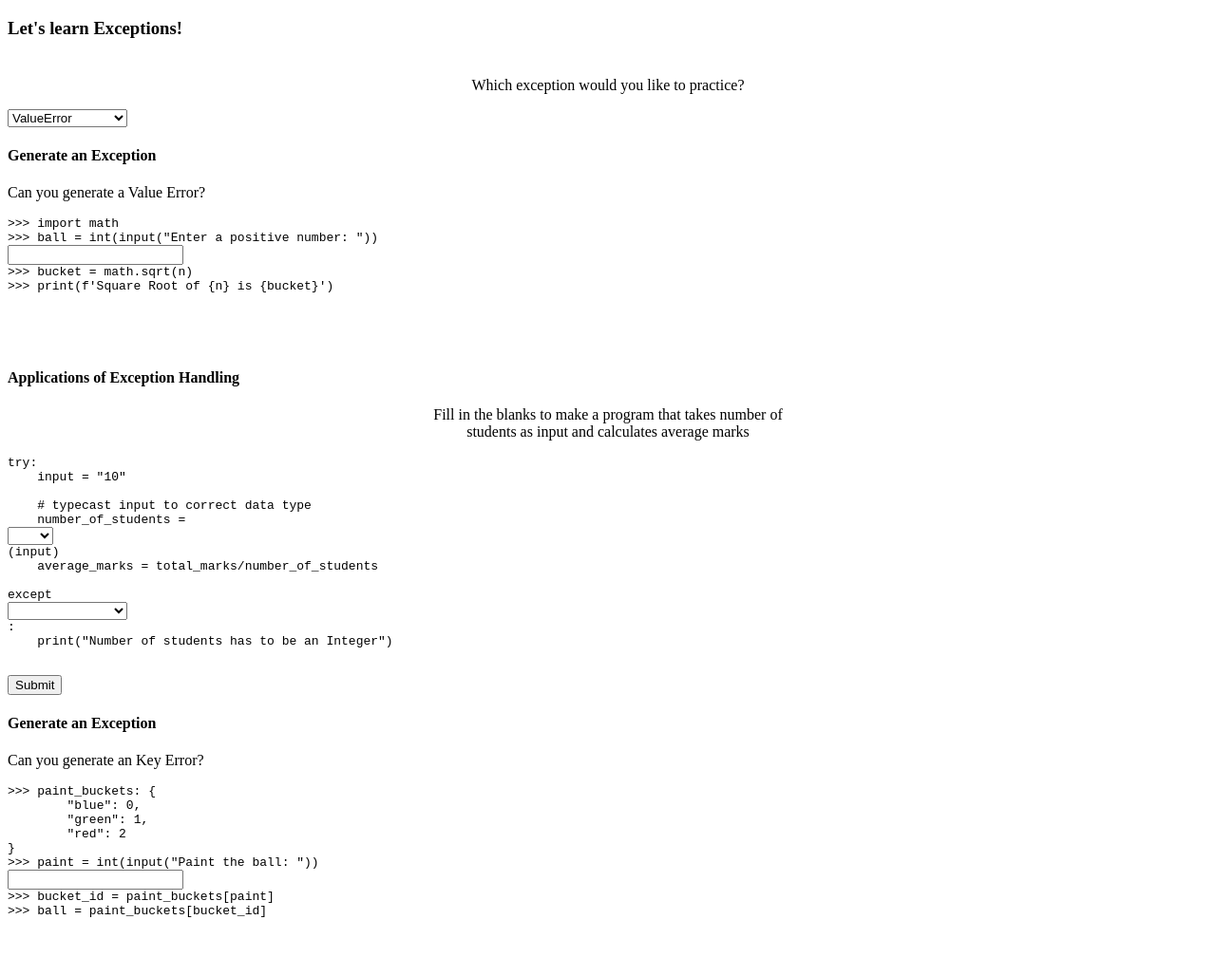
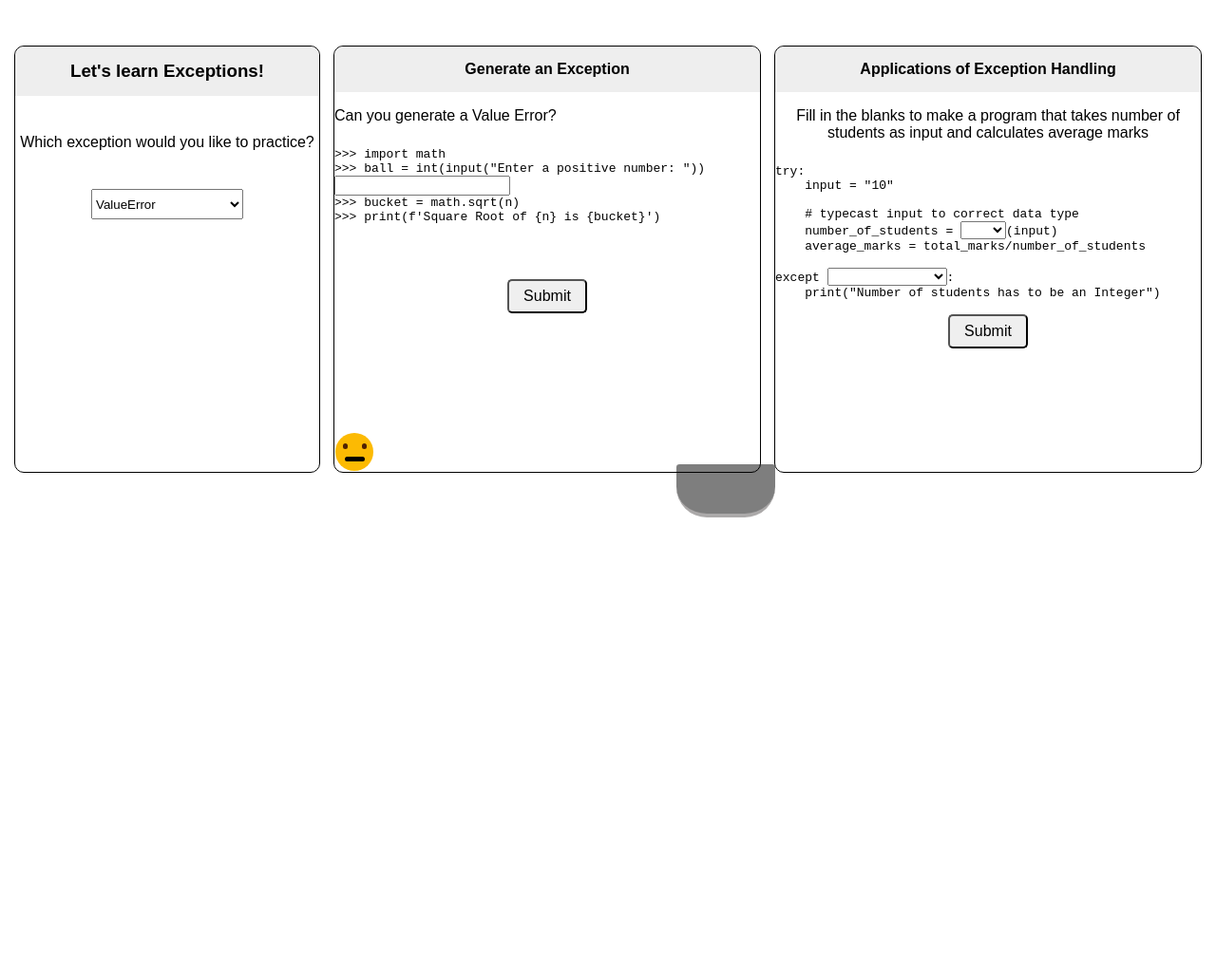
Before and after one commit to virtual-labs/exp-exception-handling-iiith, a plain HTML site: page experiment/simulation/index.html in a window 1280 px wide. Shown: the top 1028 px of the page at 95% size. After the commit the page ends 800 px from the top, so only its background shows below. Drawn offline with nearby package versions, Linux system fonts and the light colour scheme.

Commit message:
Updated experiment, theory and added procedure

```diff
--- a/experiment/simulation/css/main.css
+++ b/experiment/simulation/css/main.css
@@ -228,3 +228,17 @@ body {
     text-align: center;
     position: relative;
     top: 30%;
+}
+
+.sub {
+    height: 2.25rem;
+    width: 5.25rem;
+    border-radius: 5px;
+    margin: 0 auto;
+    display: block;
+    font-size: medium;
+}
+
+pre {
+    margin-bottom: 0;
+}
--- a/experiment/simulation/index.html
+++ b/experiment/simulation/index.html
@@ -5,7 +5,7 @@
 	<title> Exception Handling </title>
 	<meta charset="utf-8">
 	<meta name="viewport" content="width=device-width, initial-scale=1.0">
-	<link rel="stylesheet" href="./style.css">
+	<link rel="stylesheet" href="css/main.css">
 	<script src="https://cdn.jsdelivr.net/gh/google/code-prettify@master/loader/run_prettify.js"></script>
 	<script src="https://cdn.jsdelivr.net/npm/animejs@3.0.1/lib/anime.min.js"></script>
 </head>
@@ -34,6 +34,7 @@
 >>> print(f'Square Root of {n} is {bucket}')
                     <p id="demo-value"></p>
                 </pre>
+			<button class="sub" onclick="testValueError()">Submit</button><br>
 			<div id="reward-value"></div>
 			<button id="refresh-value" onclick="window.location.reload()" style="display: none">Try Again?</button>
 			<div class="pivot" id="pivot-value">
@@ -95,6 +96,7 @@ except <div class="nocode exception"><select autocomplete="off" name="Exception"
 >>> ball = paint_buckets[bucket_id]
 				<p id="demo-key"></p>
 			</pre>
+			<button class="sub" onclick="testValueError()">Submit</button><br>
 			<div id="reward-key"></div>
 			<button id="refresh-key" onclick="window.location.reload()" style="display: none">Try Again?</button>
 			<div id="pivot-key" class="pivot">
@@ -153,6 +155,7 @@ except <div class="nocode exception"><select autocomplete="off" name="Exception"
 >>> ball = bucket[bucket_idx]
                     <p id="demo-index"></p>
                 </pre>
+			<button class="sub" onclick="testValueError()">Submit</button><br>
 			<div id="reward-index"></div>
 			<button id="refresh-index" onclick="window.location.reload()" style="display: none">Try Again?</button>
 			<div id="piv-index" class="pivot">
@@ -218,6 +221,7 @@ except <div class="nocode exception"><select autocomplete="off" name="exception-
 >>> print("{num_balls} % {division_bucket} is {rem_balls}.")
                     <p id="demo-zero"></p>
                 </pre>
+			<button class="sub" onclick="testValueError()">Submit</button>
 			<div id="reward-zero"></div>
 			<button id="refresh-zero" onclick="window.location.reload()" style="display: none">Try Again?</button>
 			<div id="pivot-zero" class="pivot">
@@ -260,7 +264,7 @@ except <div class="nocode exception"><select autocomplete="off" name="exception-
 
 	</main>
 
-	<script src="./script.js"></script>
+	<script src="js/main.js"></script>
 </body>
 
 </html>
```
Also changed, not shown: experiment/procedure.md (+6 -0 lines), experiment/theory.md (+0 -25 lines).
